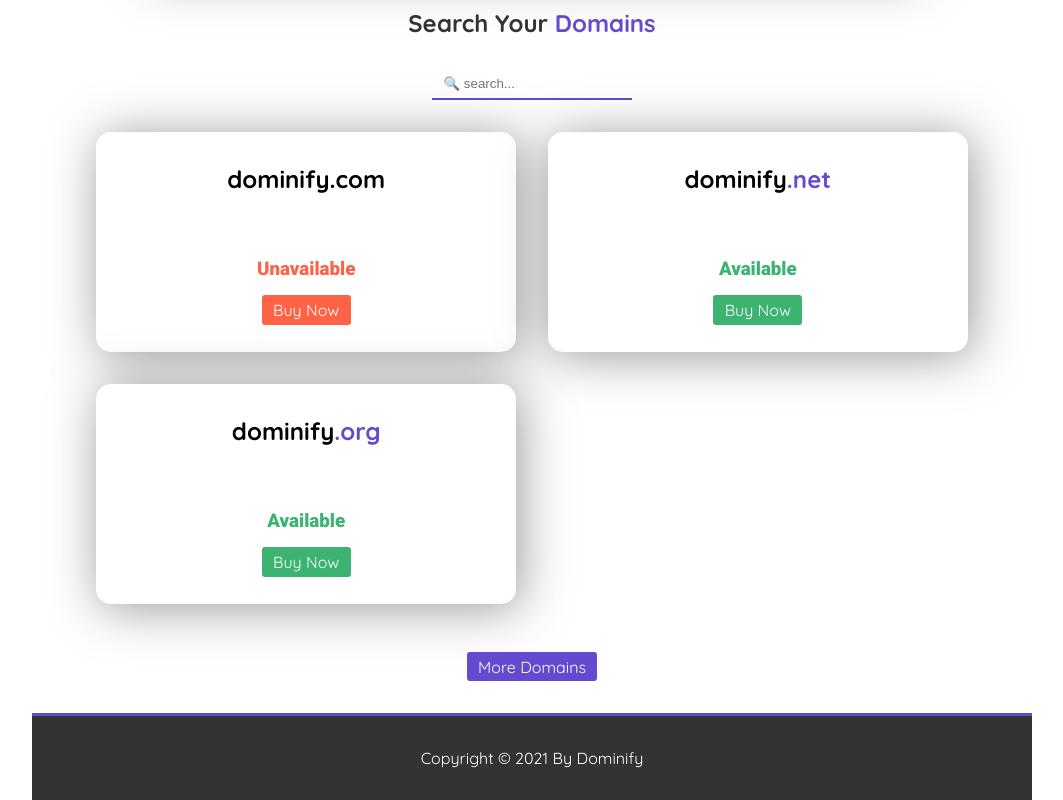
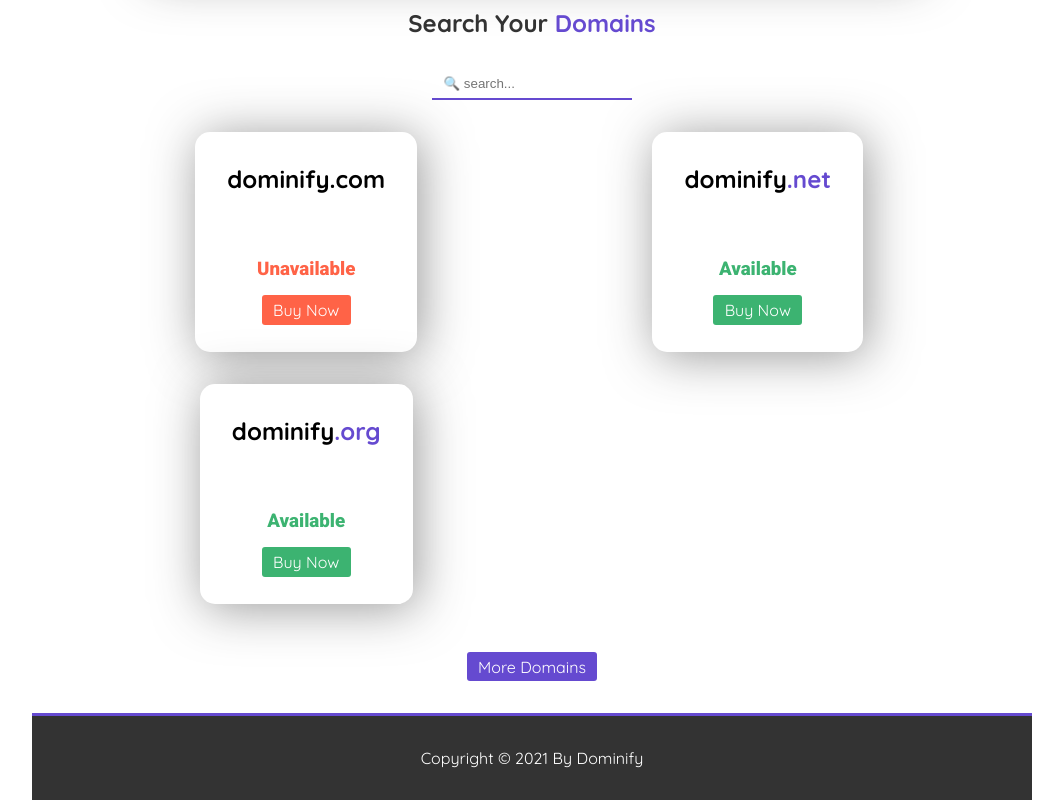
Before and after one commit to AADHISM/Dominify, a plain HTML site: page index.html in a window 1280 px wide. Shown: the part 1011-1811 px from the top of the page, without its empty margins (108-1171 px from the left). Drawn offline with Linux system fonts and the light colour scheme.

Commit message:
Update style.css

```diff
--- a/style.css
+++ b/style.css
@@ -243,7 +243,7 @@ p {
   border-color: var(--dark);
 }
 
-.domain .card {
+.domain .grid {
   justify-items: center;
 }
 
```
